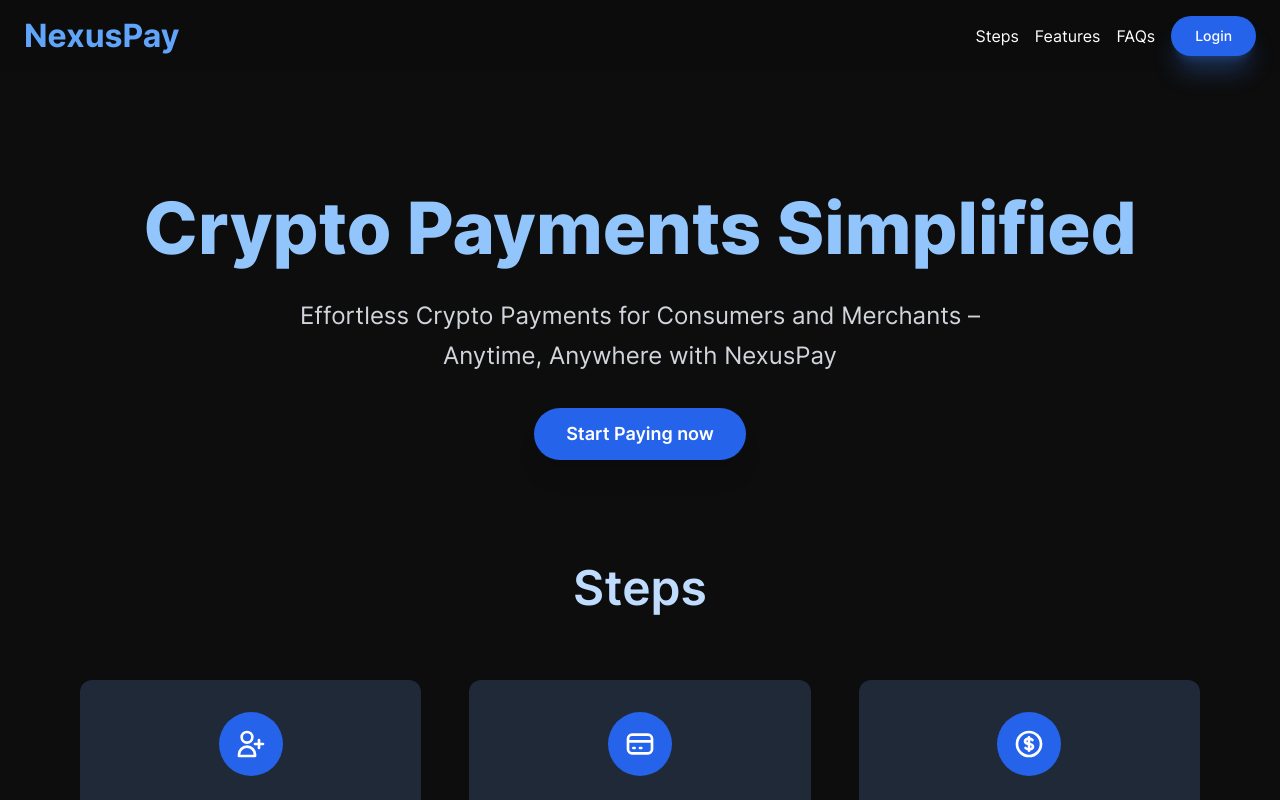
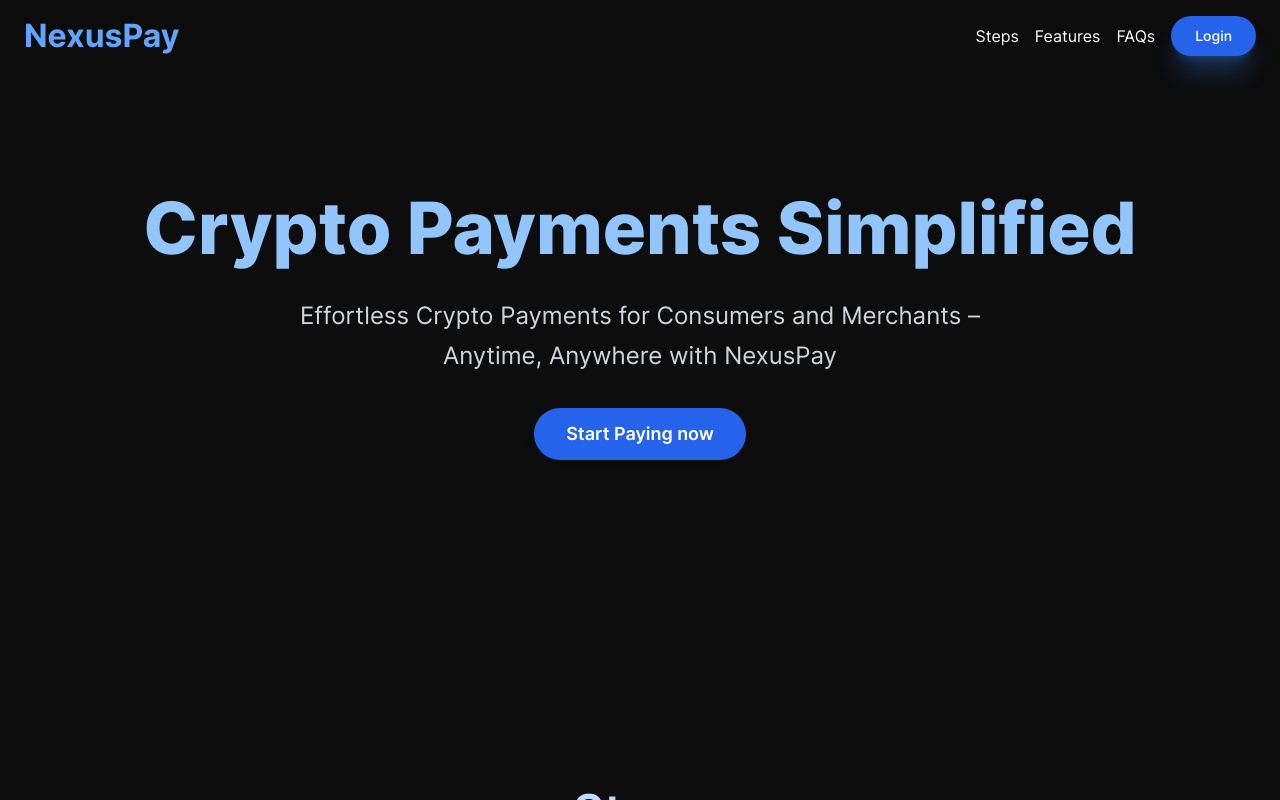
Before and after one commit to KryptoNights/nexus-pay, a Next.js app in the folder frontend/: page / in a window 1280 px wide. Shown: the top 800 px of the page. Built offline with nearby package versions, Linux system fonts and the light colour scheme.

Commit message:
css change on landing page

```diff
--- a/frontend/src/pages/index.tsx
+++ b/frontend/src/pages/index.tsx
@@ -134,7 +134,7 @@ const LandingPage: React.FC = () => {
           className="flex-grow container mx-auto px-6 py-16 lg:px-20 bg-[#0D0D0D]"
         >
           <header
-            className="text-center mb-24 min-h-[34vh] flex flex-col  items-center mt-[7vh]"
+            className="text-center mb-24 min-h-[62vh] flex flex-col  items-center mt-[7vh]"
             data-aos="fade-up"
           >
             <h1 className="text-5xl md:text-7xl font-extrabold mb-8 text-blue-300">
```
